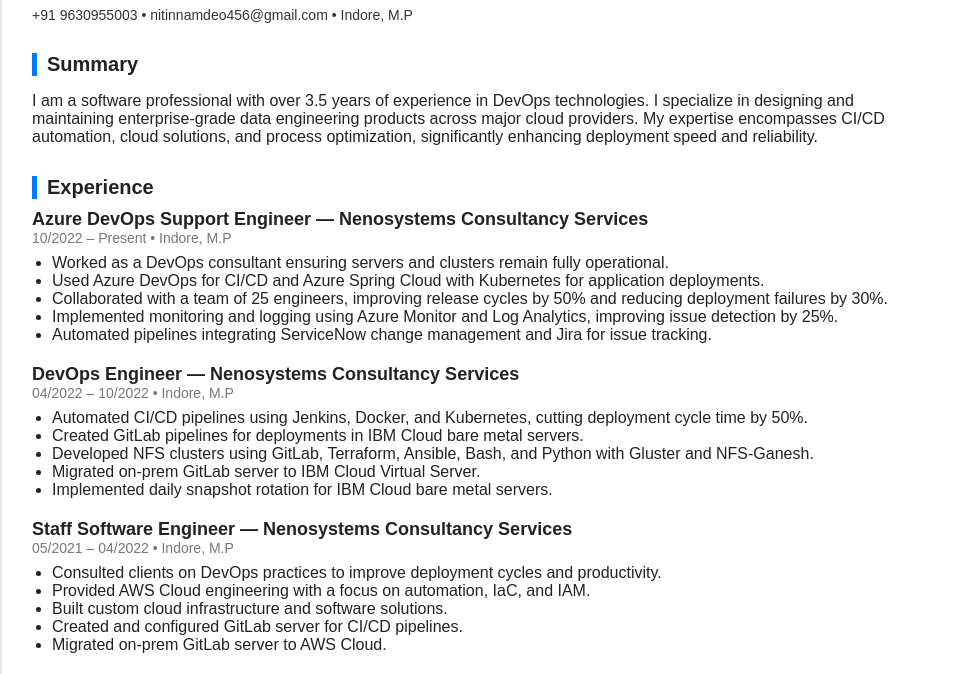
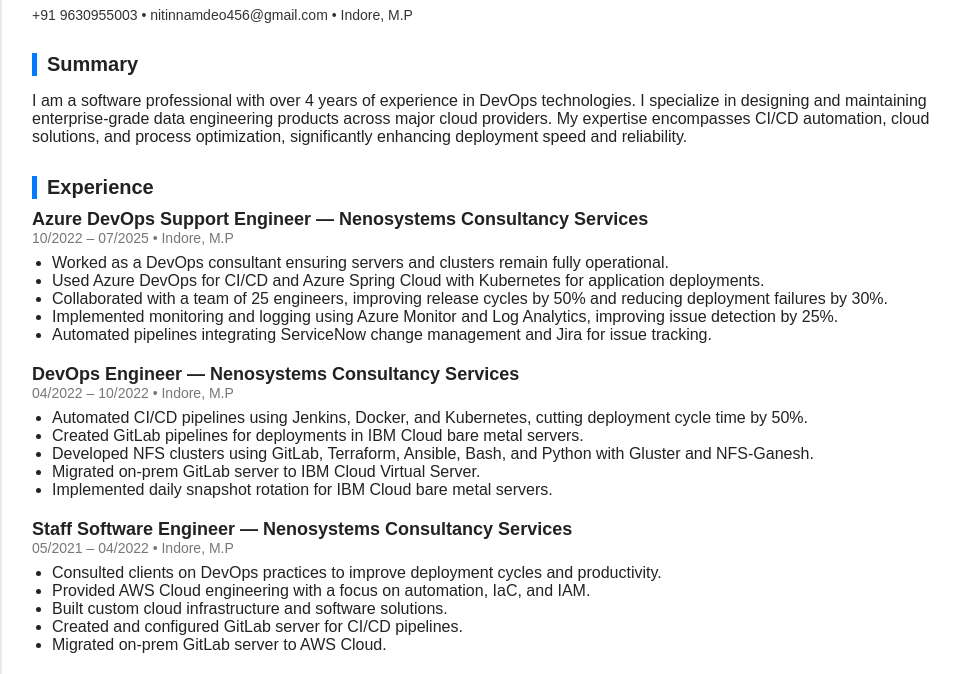
Before and after one commit to Vortexdude/Vortexdude.github.io, a plain HTML site: page index.html in a window 1280 px wide. Shown: the part 126-800 px from the top of the page, without its empty margins (158-1118 px from the left). Drawn offline with Linux system fonts and the light colour scheme.

Commit message:
Update index.html

```diff
--- a/index.html
+++ b/index.html
@@ -92,7 +92,7 @@
 
   <div class="section">
     <h2>Summary</h2>
-    <p>I am a software professional with over 3.5 years of experience in DevOps technologies. I specialize in designing and maintaining enterprise-grade data engineering products across major cloud providers. My expertise encompasses CI/CD automation, cloud solutions, and process optimization, significantly enhancing deployment speed and reliability.</p>
+    <p>I am a software professional with over 4 years of experience in DevOps technologies. I specialize in designing and maintaining enterprise-grade data engineering products across major cloud providers. My expertise encompasses CI/CD automation, cloud solutions, and process optimization, significantly enhancing deployment speed and reliability.</p>
   </div>
 
   <div class="section">
@@ -100,7 +100,7 @@
 
     <div class="job">
       <h3>Azure DevOps Support Engineer — Nenosystems Consultancy Services</h3>
-      <div class="meta">10/2022 – Present • Indore, M.P</div>
+      <div class="meta">10/2022 – 07/2025 • Indore, M.P</div>
       <ul>
         <li>Worked as a DevOps consultant ensuring servers and clusters remain fully operational.</li>
         <li>Used Azure DevOps for CI/CD and Azure Spring Cloud with Kubernetes for application deployments.</li>
```
